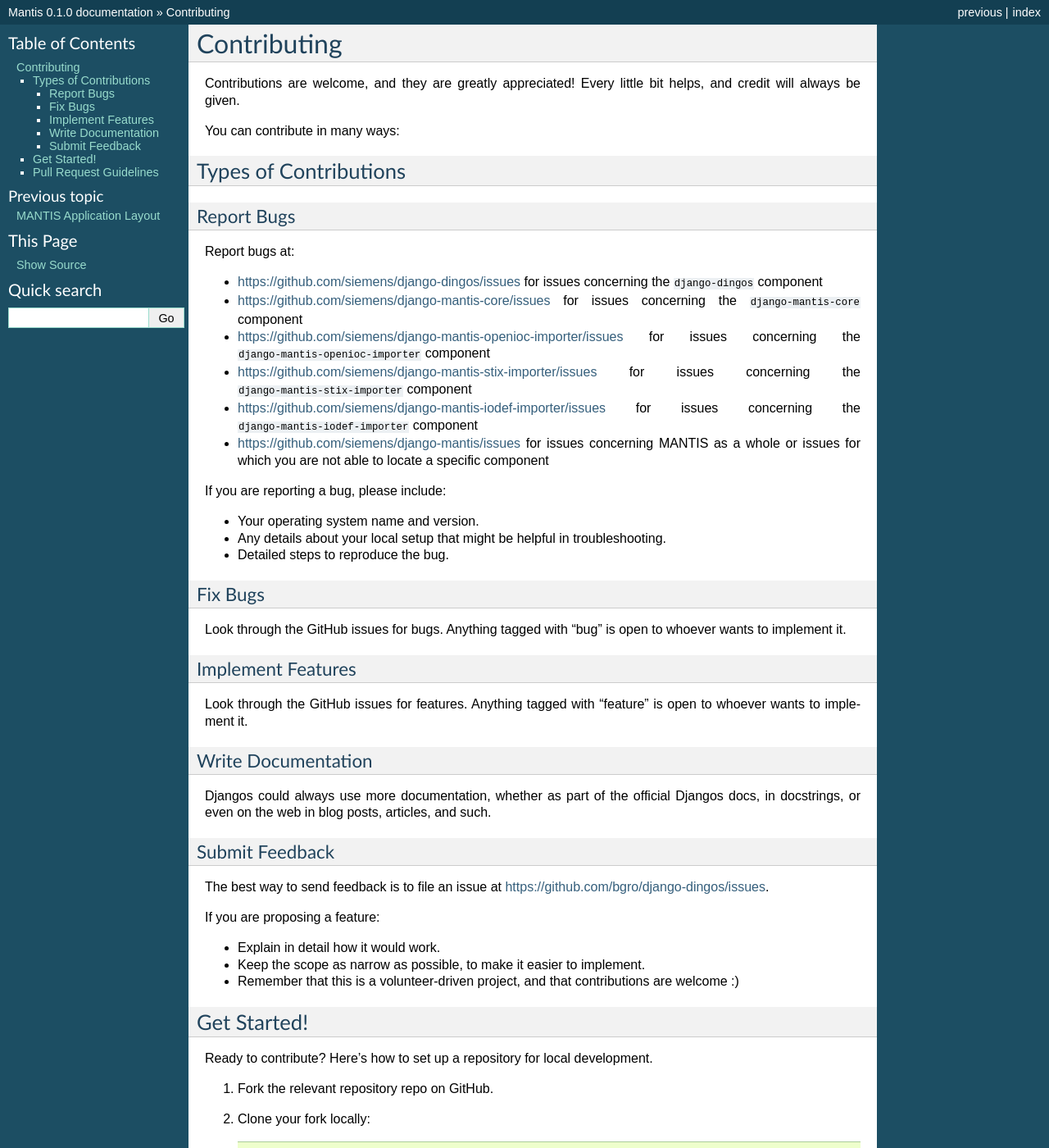
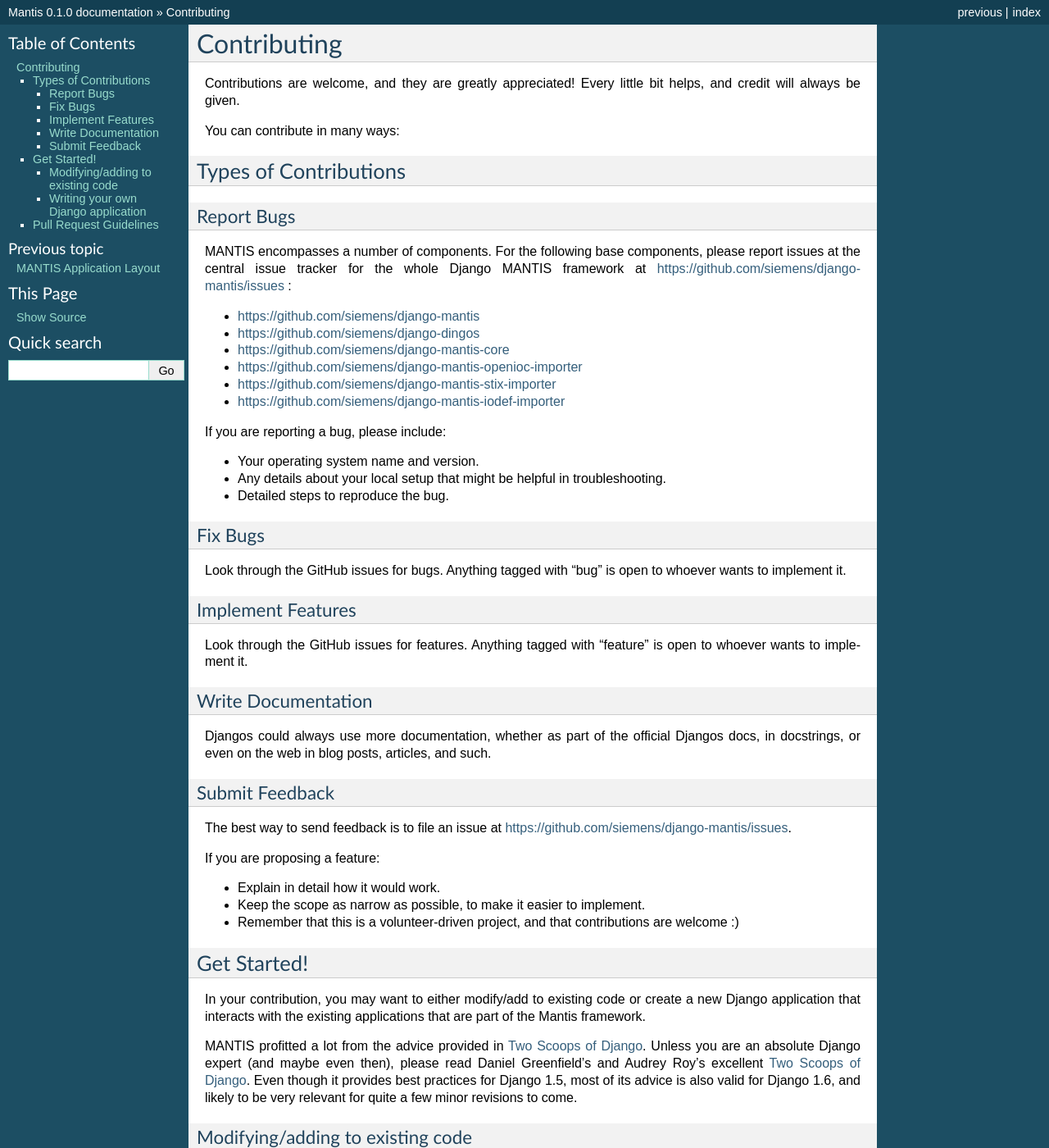
Before and after one commit to bgro/django-mantis, a Sphinx documentation site: the page built from docs/contributing.rst, in a window 1280 px wide and 1400 px high. Shown: the whole window at 82% size. Built offline with Sphinx 7.4.7, drawn with Linux system fonts in a browser that asks for light colours; some of the changed text lies outside the part shown.

Commit message:
Adding to documentation about how to contribute. Changed guidelines for issue tracking: we will use the django-mantis issue tracker as central issue repository.

```diff
--- a/CONTRIBUTING.rst
+++ b/CONTRIBUTING.rst
@@ -13,15 +13,16 @@
 Report Bugs
 ~~~~~~~~~~~
 
-Report bugs at:
+MANTIS encompasses a number of components. For the following base components, please
+report issues at the central issue tracker for the whole Django MANTIS framework
+at https://github.com/siemens/django-mantis/issues :
 
-* https://github.com/siemens/django-dingos/issues for issues concerning the ``django-dingos`` component
-* https://github.com/siemens/django-mantis-core/issues for issues concerning the ``django-mantis-core`` component
-* https://github.com/siemens/django-mantis-openioc-importer/issues for issues concerning the ``django-mantis-openioc-importer`` component
-* https://github.com/siemens/django-mantis-stix-importer/issues for issues concerning the ``django-mantis-stix-importer`` component
-* https://github.com/siemens/django-mantis-iodef-importer/issues for issues concerning the ``django-mantis-iodef-importer`` component
-* https://github.com/siemens/django-mantis/issues for issues concerning MANTIS as a whole or issues for which you are not
-  able to locate a specific component
+* https://github.com/siemens/django-mantis
+* https://github.com/siemens/django-dingos
+* https://github.com/siemens/django-mantis-core
+* https://github.com/siemens/django-mantis-openioc-importer
+* https://github.com/siemens/django-mantis-stix-importer
+* https://github.com/siemens/django-mantis-iodef-importer
 
 If you are reporting a bug, please include:
 
@@ -51,7 +52,7 @@
 Submit Feedback
 ~~~~~~~~~~~~~~~
 
-The best way to send feedback is to file an issue at https://github.com/bgro/django-dingos/issues.
+The best way to send feedback is to file an issue at https://github.com/siemens/django-mantis/issues.
 
 If you are proposing a feature:
 
@@ -63,7 +64,22 @@
 Get Started!
 ------------
 
-Ready to contribute? Here's how to set up a repository for local development.
+In your contribution, you may want to either modify/add to existing code
+or create a new Django application that interacts with the existing
+applications that are part of the Mantis framework.
+
+MANTIS profitted a lot from the advice provided in `Two Scoops of Django`_.
+Unless you are an absolute Django expert (and maybe even then), please
+read Daniel Greenfield's and Audrey Roy's excellent `Two Scoops of Django`_.
+Even though it provides best practices for Django 1.5, most of its
+advice is also valid for Django 1.6, and likely to be very relevant
+for quite a few minor revisions to come.
+
+
+Modifying/adding to existing code
+~~~~~~~~~~~~~~~~~~~~~~~~~~~~~~~~~
+
+Here's how to set up a repository for local development.
 
 1. Fork the relevant repository repo on GitHub.
 2. Clone your fork locally::
@@ -90,6 +106,26 @@
 
 6. Submit a pull request through the GitHub website.
 
+Writing your own Django application
+~~~~~~~~~~~~~~~~~~~~~~~~~~~~~~~~~~~
+
+Do yourself a favor and set up the directory structure of your
+Django application in the right way from the very start.
+The easiest way to do so is to use Daniel Greenfield's `cookiecutter-djangopackage`_ template
+(which uses Audrey Roy's excellent `Cookiecutter`_ for creating the directories): this
+layout has a very sensible directory structure  with out-of-the-box configuration of ``setup.py`` for
+easy build, submission to PyPi, etc., as well as the start of a Sphinx documentation tree.
+Once you have the directory structure created, initialize a fresh git repository with it
+and get to work...
+
+
+.. _Cookiecutter: https://github.com/audreyr/cookiecutter
+
+
+.. _cookiecutter-djangopackage: https://github.com/pydanny/cookiecutter-djangopackage
+
+
+
 Pull Request Guidelines
 -----------------------
 
@@ -100,3 +136,6 @@
    your new functionality into a function with a docstring, and add the
    feature to the list in README.rst.
 3. The pull request should work for Python 2.7.
+
+
+.. _Two Scoops of Django: https://django.2scoops.org/
--- a/docs/setting_up_a_development_environment.rst
+++ b/docs/setting_up_a_development_environment.rst
@@ -1,8 +1,9 @@
 Setting up a development environment
 ====================================
 
-#. Refer to :doc:`contributing` (section "Getting Started") for information of how to fork a repository, clone it,
-   and install it for development purposes.
+#. Refer to :doc:`contributing` (section "Getting Started") for information of how to (1) either fork a repository, clone it,
+   and install it for development purposes, or (2) set up the directory structure for your own Django app that will
+   contribute to the Mantis framework.
 
 #. Chose a development environment of your liking. Here is how you can setup
    `PyCharm`_ Professional Edition in support of development for Django:
```
Also changed, not shown: docs/before_starting_to_develop.rst (+14 -2 lines).
